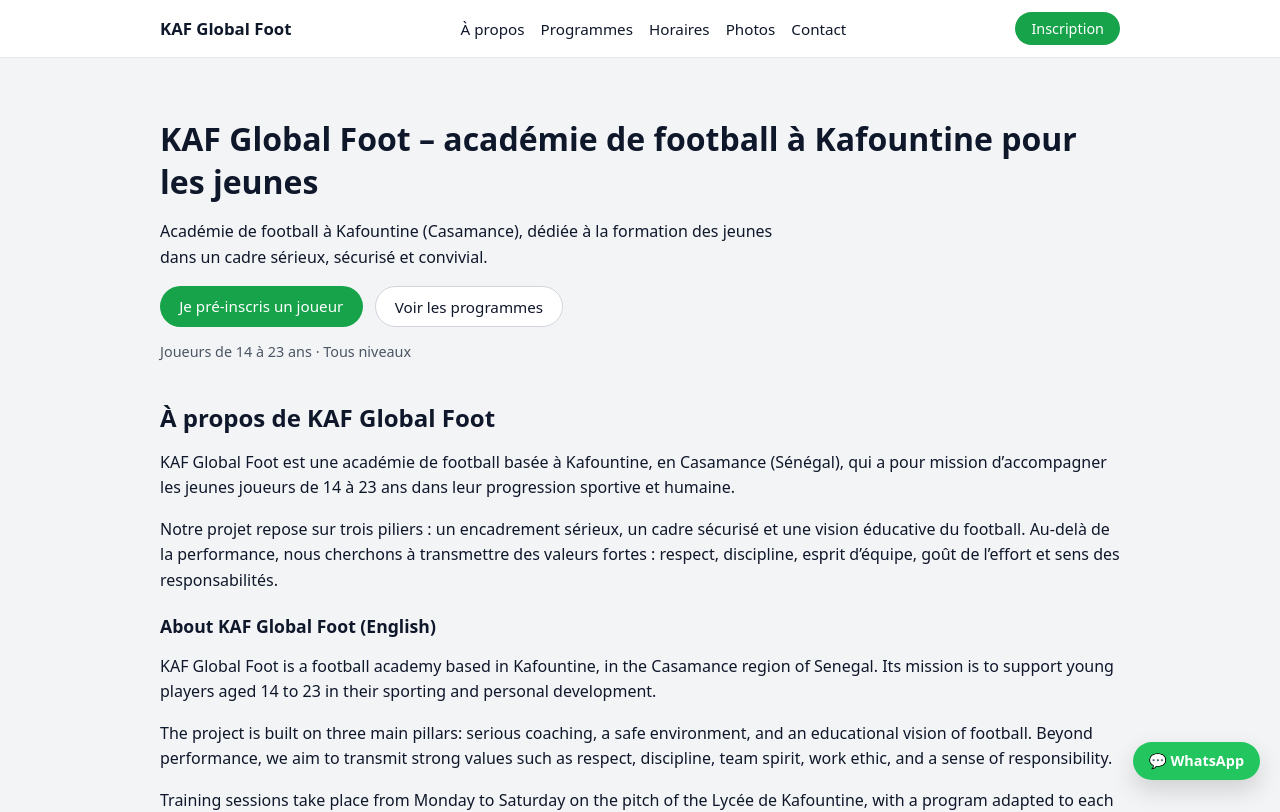
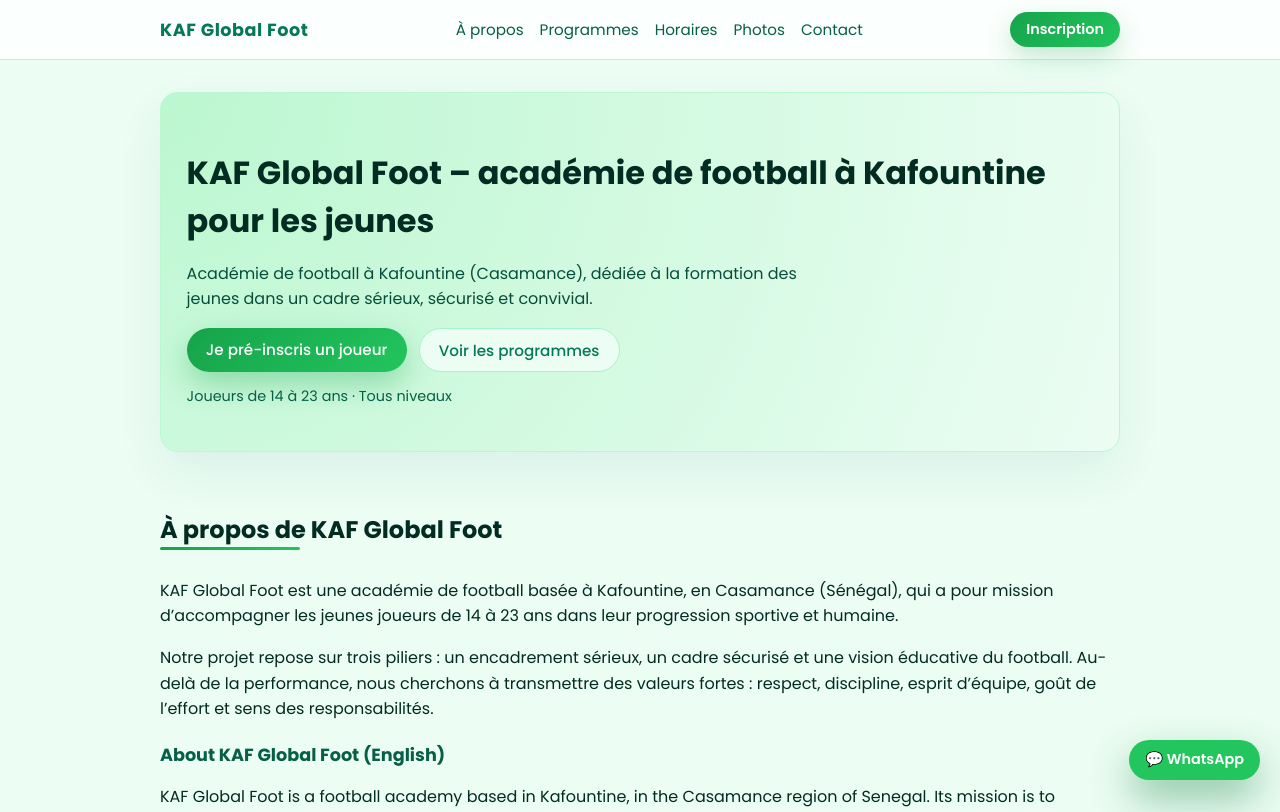
Before and after one commit to meliusmum-sketch/KAF-GLOBAL-FOOT, a Next.js app: page / in a window 1280 px wide. Shown: the top 812 px of the page. Built offline with nearby package versions, Linux system fonts and the light colour scheme.

Commit message:
Update globals.css

```diff
--- a/styles/globals.css
+++ b/styles/globals.css
@@ -1,12 +1,15 @@
+/* POLICE GOOGLE – Poppins, fluide et moderne */
+@import url("https://fonts.googleapis.com/css2?family=Poppins:wght@300;400;500;600;700&display=swap");
+
 /* Reset de base */
 html,
 body {
   padding: 0;
   margin: 0;
-  font-family: system-ui, -apple-system, BlinkMacSystemFont, "Segoe UI",
-    sans-serif;
-  color: #0f172a;
-  background: #f3f4f6;
+  font-family: "Poppins", system-ui, -apple-system, BlinkMacSystemFont,
+    "Segoe UI", sans-serif;
+  color: #022c22;
+  background: #ecfdf3; /* léger vert sur tout le site */
 }
 
 * {
@@ -33,8 +36,9 @@
 /* HEADER / NAV */
 
 .site-header {
-  background: #ffffff;
-  border-bottom: 1px solid #e5e7eb;
+  background: #ffffffcc;
+  backdrop-filter: blur(10px);
+  border-bottom: 1px solid #bbf7d0;
   position: sticky;
   top: 0;
   z-index: 10;
@@ -53,7 +57,9 @@
 
 .site-logo {
   font-weight: 700;
-  font-size: 1.05rem;
+  font-size: 1.1rem;
+  letter-spacing: 0.03em;
+  color: #047857;
 }
 
 .site-nav {
@@ -65,19 +71,39 @@
 .site-nav a {
   font-size: 0.95rem;
   cursor: pointer;
+  color: #065f46;
+  transition: color 0.2s ease, transform 0.2s ease;
+}
+
+.site-nav a:hover {
+  color: #16a34a;
+  transform: translateY(-1px);
 }
 
 .site-actions {
   display: flex;
 }
 
+/* Bouton inscription (header) */
+
 .btn-inscription {
   display: inline-block;
   padding: 0.45rem 1rem;
   border-radius: 9999px;
-  background: #16a34a; /* vert Casamance */
+  background: linear-gradient(135deg, #16a34a, #22c55e);
   color: #ffffff;
   font-size: 0.9rem;
+  font-weight: 600;
+  box-shadow: 0 10px 25px rgba(22, 163, 74, 0.25);
+  border: none;
+  transition: transform 0.15s ease, box-shadow 0.15s ease, filter 0.15s ease;
+}
+
+.btn-inscription:hover {
+  text-decoration: none;
+  transform: translateY(-1px);
+  filter: brightness(1.03);
+  box-shadow: 0 14px 30px rgba(22, 163, 74, 0.3);
 }
 
 /* CONTENU PRINCIPAL */
@@ -92,7 +118,12 @@
 /* HERO */
 
 .hero {
-  margin-bottom: 2rem;
+  margin-bottom: 2.5rem;
+  padding: 1.8rem 1.6rem;
+  border-radius: 1.1rem;
+  background: radial-gradient(circle at top left, #bbf7d0, #ecfdf3);
+  border: 1px solid #bbf7d0;
+  box-shadow: 0 20px 45px rgba(15, 118, 110, 0.08);
 }
 
 .hero h1 {
@@ -104,6 +135,7 @@
   margin-bottom: 1rem;
   max-width: 40rem;
   line-height: 1.6;
+  color: #064e3b;
 }
 
 .hero-actions {
@@ -119,21 +151,39 @@
   padding: 0.6rem 1.2rem;
   border-radius: 9999px;
   font-size: 0.95rem;
+  font-weight: 500;
 }
 
 .btn-principal {
-  background: #16a34a; /* vert principal */
+  background: linear-gradient(135deg, #16a34a, #22c55e);
   color: #ffffff;
+  box-shadow: 0 12px 30px rgba(22, 163, 74, 0.35);
+  border: none;
+  transition: transform 0.15s ease, box-shadow 0.15s ease, filter 0.15s ease;
+}
+
+.btn-principal:hover {
+  text-decoration: none;
+  transform: translateY(-1px);
+  filter: brightness(1.04);
+  box-shadow: 0 16px 40px rgba(22, 163, 74, 0.45);
 }
 
 .btn-secondaire {
-  background: #ffffff;
-  border: 1px solid #d1d5db;
+  background: #ecfdf3;
+  border: 1px solid #a7f3d0;
+  color: #047857;
+  transition: background 0.15s ease, border-color 0.15s ease;
+}
+
+.btn-secondaire:hover {
+  background: #bbf7d0;
+  border-color: #22c55e;
 }
 
 .hero-meta {
   font-size: 0.9rem;
-  color: #4b5563;
+  color: #065f46;
 }
 
 /* SECTIONS GÉNÉRALES */
@@ -145,12 +195,28 @@
 .section h2 {
   font-size: 1.5rem;
   margin-bottom: 0.75rem;
+  position: relative;
+  display: inline-block;
+  padding-bottom: 0.2rem;
+}
+
+.section h2::after {
+  content: "";
+  position: absolute;
+  left: 0;
+  bottom: 0;
+  height: 3px;
+  width: 60%;
+  max-width: 140px;
+  border-radius: 999px;
+  background: linear-gradient(90deg, #16a34a, #22c55e);
 }
 
 .section h3 {
   margin-top: 1.25rem;
   margin-bottom: 0.35rem;
   font-size: 1.1rem;
+  color: #065f46;
 }
 
 .section p {
@@ -177,16 +243,19 @@
 .categories,
 .photo-card {
   background: #ffffff;
-  border-radius: 0.75rem;
-  border: 1px solid #e5e7eb;
+  border-radius: 0.9rem;
+  border: 1px solid #d1fae5;
   padding: 1rem 1.1rem;
+  box-shadow: 0 10px 28px rgba(15, 118, 110, 0.06);
 }
 
 .categories {
   margin-top: 1.5rem;
-  background: #ecfdf3; /* fond vert très clair */
+  background: #ecfdf3;
   border-color: #bbf7d0;
 }
+
+/* PHOTOS */
 
 .photos-grid {
   display: grid;
@@ -195,33 +264,34 @@
   margin-top: 1rem;
 }
 
-/* Images des photos */
+.photo-card {
+  padding: 0.6rem;
+}
 
 .photo-image {
   width: 100%;
   display: block;
-  border-radius: 0.5rem;
-  margin-bottom: 0.5rem;
+  border-radius: 0.8rem;
+  margin-bottom: 0.2rem;
   object-fit: cover;
   aspect-ratio: 4 / 3;
+  box-shadow: 0 14px 35px rgba(15, 23, 42, 0.18);
+  transition: transform 0.2s ease, box-shadow 0.2s ease;
 }
 
-/* Au cas où l'ancienne classe soit encore utilisée */
-.photo-placeholder {
-  width: 100%;
-  aspect-ratio: 4 / 3;
-  border-radius: 0.5rem;
-  background: #e5e7eb;
-  margin-bottom: 0.5rem;
+.photo-card:hover .photo-image {
+  transform: translateY(-4px);
+  box-shadow: 0 20px 45px rgba(15, 23, 42, 0.25);
 }
 
 /* Carte Google Maps */
 
 .map-container {
   margin-top: 0.75rem;
-  border-radius: 0.75rem;
+  border-radius: 0.9rem;
   overflow: hidden;
-  border: 1px solid #e5e7eb;
+  border: 1px solid #bbf7d0;
+  box-shadow: 0 16px 35px rgba(15, 23, 42, 0.15);
 }
 
 .map-container iframe {
@@ -230,15 +300,40 @@
   border: 0;
 }
 
+/* BOUTON CONTACT INSCRIPTION (en bas) */
+
+.btn-contact-inscription {
+  display: inline-flex;
+  align-items: center;
+  gap: 0.4rem;
+  padding: 0.55rem 1.1rem;
+  border-radius: 999px;
+  background: #ffffff;
+  border: 1px solid #a7f3d0;
+  color: #047857;
+  font-weight: 500;
+  box-shadow: 0 10px 25px rgba(15, 118, 110, 0.08);
+  transition: background 0.15s ease, transform 0.15s ease,
+    box-shadow 0.15s ease, border-color 0.15s ease;
+}
+
+.btn-contact-inscription:hover {
+  text-decoration: none;
+  background: #bbf7d0;
+  border-color: #22c55e;
+  transform: translateY(-1px);
+  box-shadow: 0 16px 35px rgba(15, 118, 110, 0.18);
+}
+
 /* FOOTER */
 
 .site-footer {
-  border-top: 1px solid #e5e7eb;
+  border-top: 1px solid #bbf7d0;
   padding: 1rem 1.25rem;
   text-align: center;
   font-size: 0.85rem;
-  color: #6b7280;
-  background: #ffffff;
+  color: #0f766e;
+  background: #e5f9f1;
 }
 
 /* BOUTON WHATSAPP FLOTTANT */
@@ -248,18 +343,21 @@
   right: 1.25rem;
   bottom: 1.25rem;
   z-index: 50;
-  background: #22c55e; /* vert WhatsApp */
+  background: #22c55e;
   color: #ffffff;
   padding: 0.6rem 1rem;
   border-radius: 9999px;
   font-weight: 600;
   font-size: 0.9rem;
-  box-shadow: 0 10px 25px rgba(0, 0, 0, 0.15);
+  box-shadow: 0 18px 40px rgba(21, 128, 61, 0.45);
+  transition: transform 0.15s ease, box-shadow 0.15s ease, filter 0.15s ease;
 }
 
 .whatsapp-button:hover {
   text-decoration: none;
+  transform: translateY(-2px);
   filter: brightness(1.05);
+  box-shadow: 0 22px 55px rgba(21, 128, 61, 0.6);
 }
 
 /* RESPONSIVE */
@@ -277,6 +375,10 @@
     justify-content: center;
   }
 
+  .hero {
+    padding: 1.4rem 1.2rem;
+  }
+
   .hero h1 {
     font-size: 1.6rem;
   }
```
